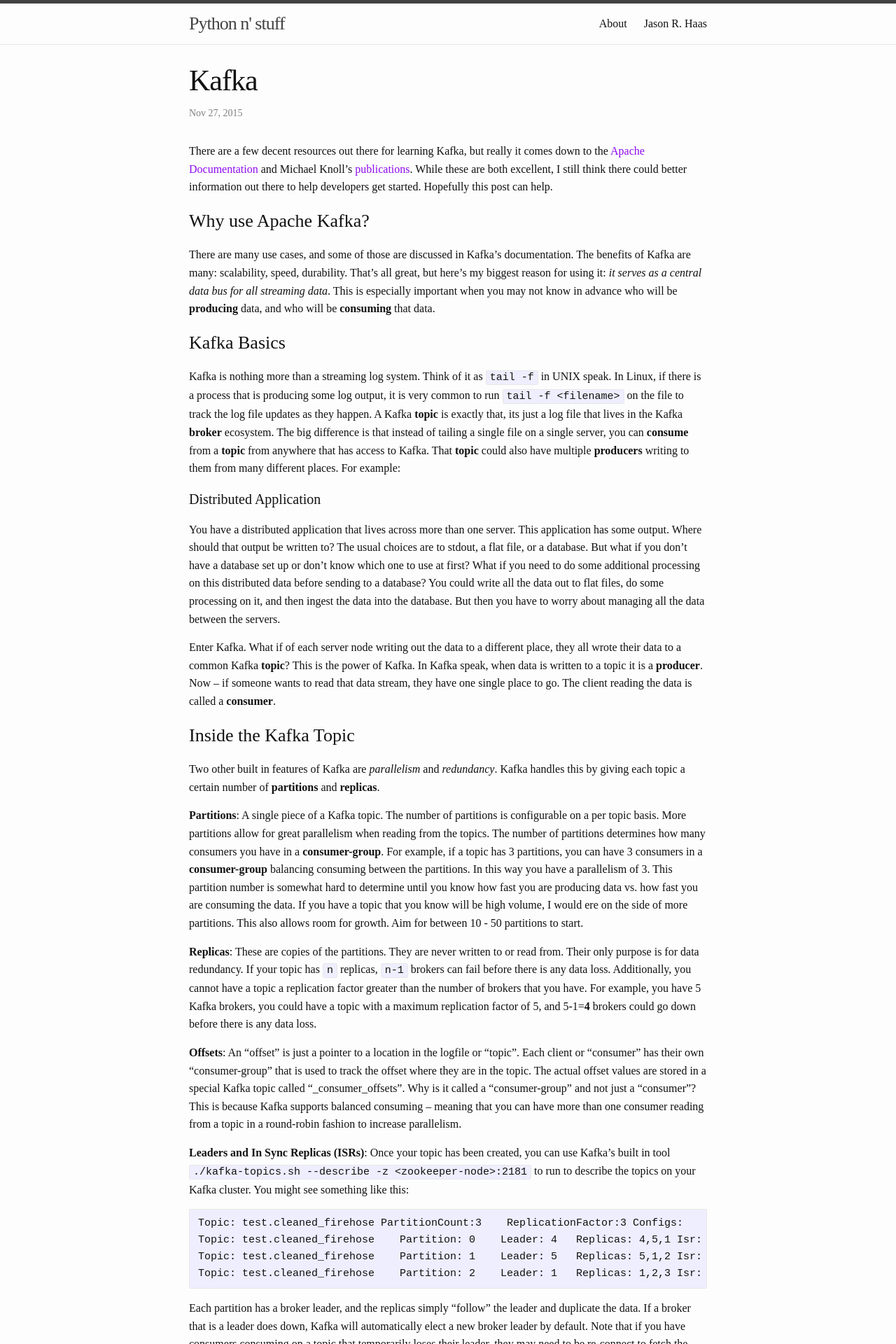
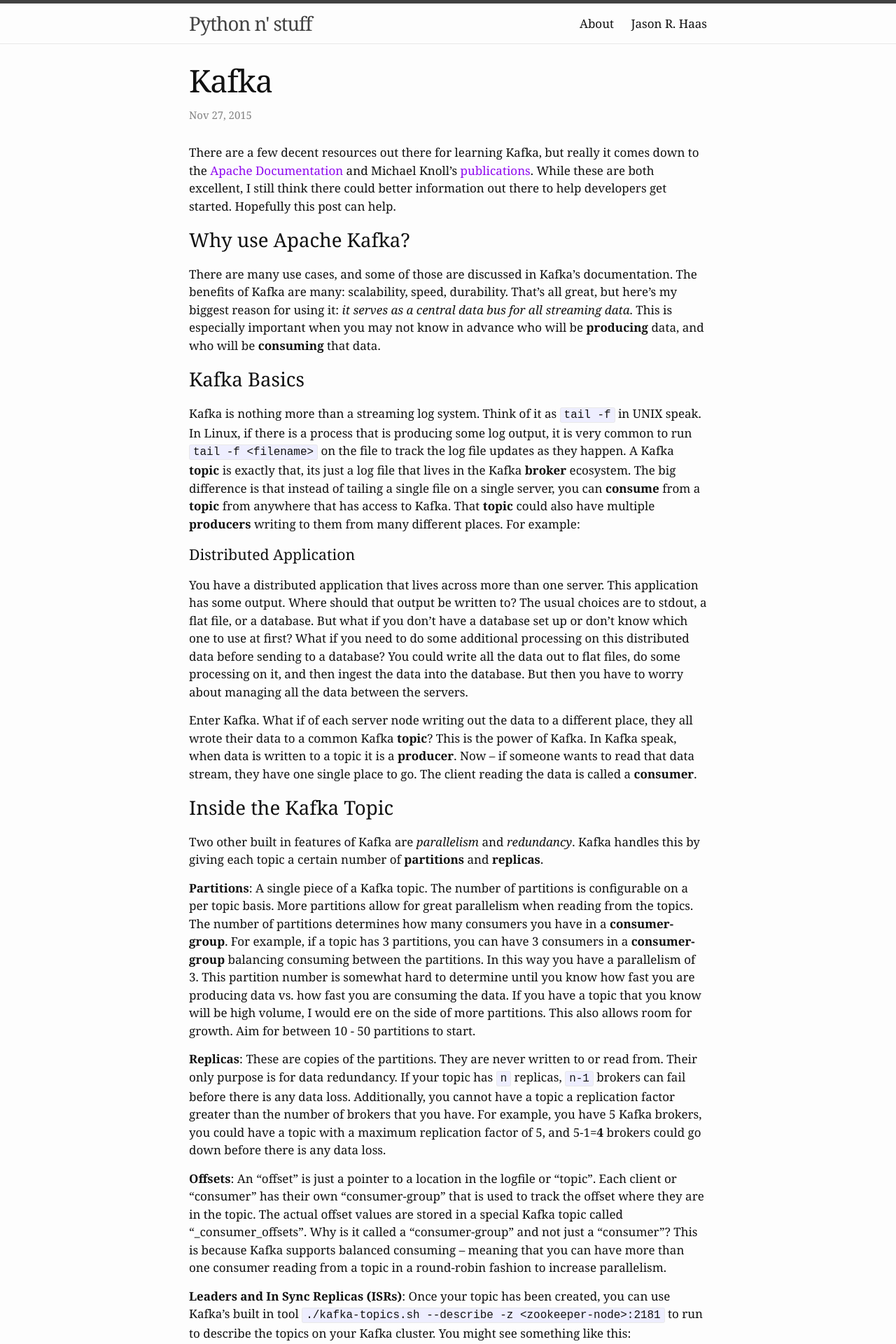
Before and after one commit to jasonrhaas/jasonrhaas.github.io, a Jekyll site: the page built from _posts/2015-11-27-kafka.md, in a window 1280 px wide. Shown: the top 1920 px of the page at 70% size. Built offline with Jekyll 4.4.1, drawn with Linux system fonts in a browser that asks for light colours; comment, search, counter and statistics services are not loaded.

Commit message:
change font to be like requests!

```diff
--- a/assets/main.scss
+++ b/assets/main.scss
@@ -5,11 +5,12 @@
 // Define defaults for each variable.
 
 // $base-font-family: "Ubuntu Mono", "Helvetica Neue", Helvetica, Arial, sans-serif !default;
-$base-font-family: "Ubuntu";
-$base-font-size:   16px !default;
+// $base-font-family: "Ubuntu Mono";
+$base-font-family: 'goudy old style', 'minion pro', 'bell mt', Georgia, 'Hiragino Mincho Pro', serif;
+$base-font-size:   17px !default;
 $base-font-weight: 400 !default;
 $small-font-size:  $base-font-size * 0.875 !default;
-$base-line-height: 1.6 !default;
+// $base-line-height: 1.2 !default;
 
 $brand-color: #8f09ef;
 
```
